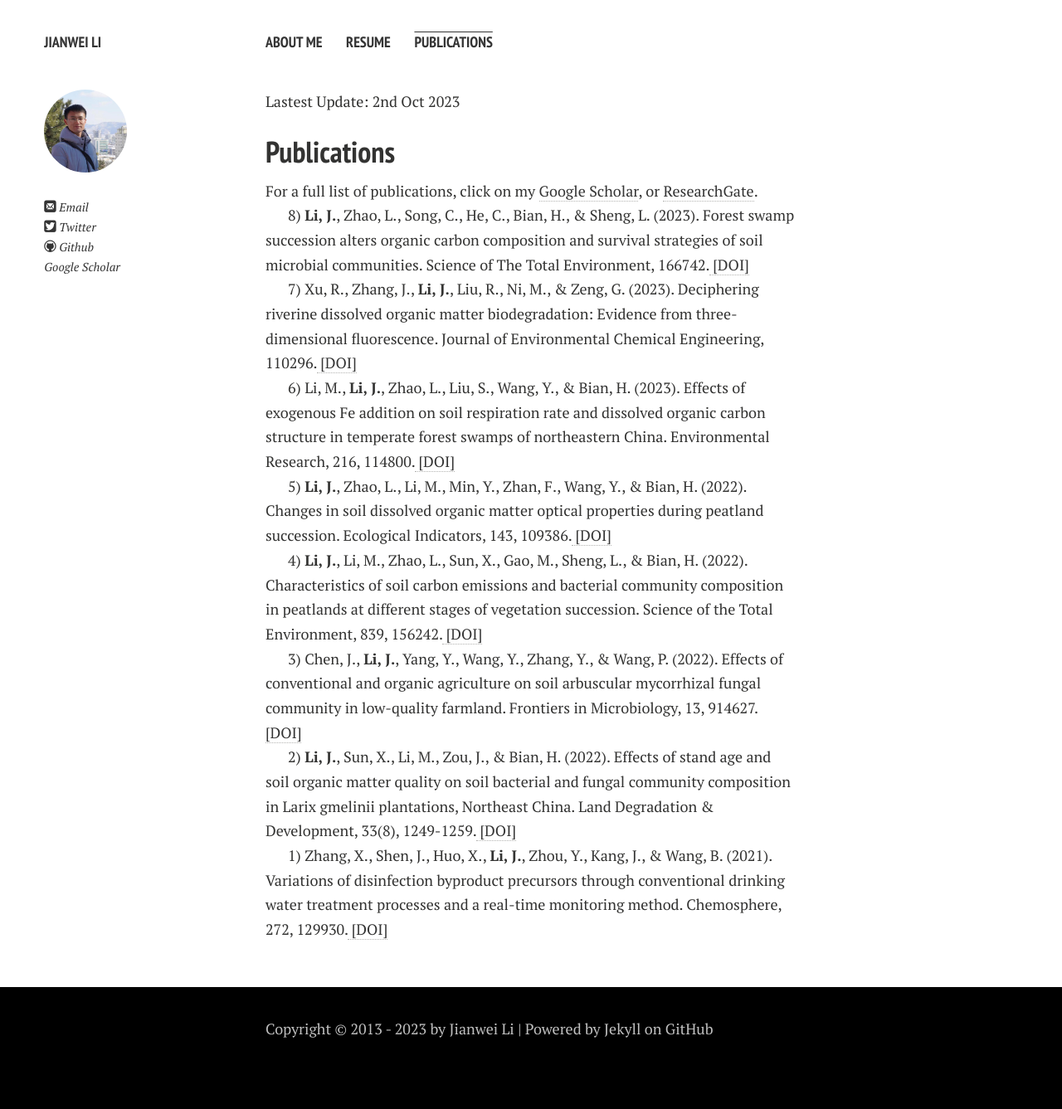
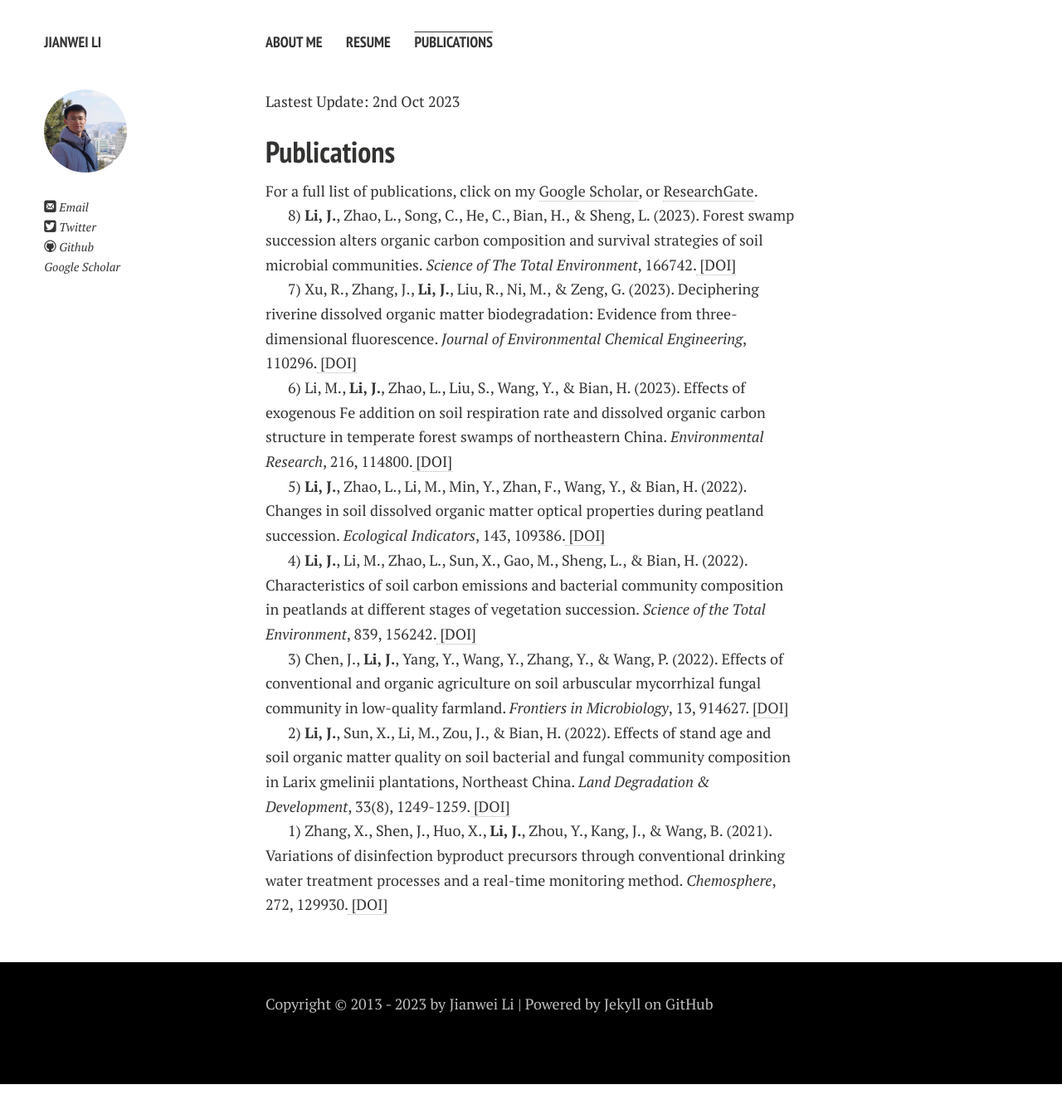
Before and after one commit to lijianweicode/lijianweicode.github.io, a Jekyll site: the page built from publications.md, in a window 1280 px wide. Shown: the whole page at 83% size. Built offline with Jekyll 4.4.1, drawn with Linux system fonts in a browser that asks for light colours; nearby versions of some CDN libraries; comment, search, counter and statistics services are not loaded; a style sheet for code colours, icons or effects is not loaded; after the commit the page ends 1307 px from its top, so only the background shows below that.

Commit message:
publishs

```diff
--- a/publications.md
+++ b/publications.md
@@ -9,19 +9,19 @@ Lastest Update: 2nd Oct 2023
 ## Publications
 <p>For a full list of publications, click on my <a href="(https://scholar.google.com/citations?user=VJYoEEgAAAAJ&hl">Google Scholar</a>, or <a href="(https://www.researchgate.net/profile/Jianwei-Li-31">ResearchGate</a>.
 
-<p>8) <b>Li, J.</b>, Zhao, L., Song, C., He, C., Bian, H., & Sheng, L. (2023). Forest swamp succession alters organic carbon composition and survival strategies of soil microbial communities. Science of The Total Environment, 166742.<a href="(https://doi.org/10.1016/j.scitotenv.2023.166742"> [DOI]</a></p>
+<p>8) <b>Li, J.</b>, Zhao, L., Song, C., He, C., Bian, H., & Sheng, L. (2023). Forest swamp succession alters organic carbon composition and survival strategies of soil microbial communities. <i>Science of The Total Environment</i>, 166742.<a href="(https://doi.org/10.1016/j.scitotenv.2023.166742"> [DOI]</a></p>
 
-<p>7) Xu, R., Zhang, J., <b>Li, J.</b>, Liu, R., Ni, M., & Zeng, G. (2023). Deciphering riverine dissolved organic matter biodegradation: Evidence from three-dimensional fluorescence. Journal of Environmental Chemical Engineering, 110296.<a href="https://doi.org/10.1016/j.jece.2023.110296"> [DOI]</a></p>
+<p>7) Xu, R., Zhang, J., <b>Li, J.</b>, Liu, R., Ni, M., & Zeng, G. (2023). Deciphering riverine dissolved organic matter biodegradation: Evidence from three-dimensional fluorescence. <i>Journal of Environmental Chemical Engineering</i>, 110296.<a href="https://doi.org/10.1016/j.jece.2023.110296"> [DOI]</a></p>
 
-<p>6) Li, M., <b>Li, J.</b>, Zhao, L., Liu, S., Wang, Y., & Bian, H. (2023). Effects of exogenous Fe addition on soil respiration rate and dissolved organic carbon structure in temperate forest swamps of northeastern China. Environmental Research, 216, 114800.<a href="https://doi.org/10.1016/j.envres.2022.114800"> [DOI]</a></p>
+<p>6) Li, M., <b>Li, J.</b>, Zhao, L., Liu, S., Wang, Y., & Bian, H. (2023). Effects of exogenous Fe addition on soil respiration rate and dissolved organic carbon structure in temperate forest swamps of northeastern China. <i>Environmental Research</i>, 216, 114800.<a href="https://doi.org/10.1016/j.envres.2022.114800"> [DOI]</a></p>
 
-<p>5) <b>Li, J.</b>, Zhao, L., Li, M., Min, Y., Zhan, F., Wang, Y., & Bian, H. (2022). Changes in soil dissolved organic matter optical properties during peatland succession. Ecological Indicators, 143, 109386.<a href="https://doi.org/10.1016/j.ecolind.2022.109386"> [DOI]</a></p>
+<p>5) <b>Li, J.</b>, Zhao, L., Li, M., Min, Y., Zhan, F., Wang, Y., & Bian, H. (2022). Changes in soil dissolved organic matter optical properties during peatland succession. <i>Ecological Indicators</i>, 143, 109386.<a href="https://doi.org/10.1016/j.ecolind.2022.109386"> [DOI]</a></p>
 
-<p>4) <b>Li, J.</b>, Li, M., Zhao, L., Sun, X., Gao, M., Sheng, L., & Bian, H. (2022). Characteristics of soil carbon emissions and bacterial community composition in peatlands at different stages of vegetation succession. Science of the Total Environment, 839, 156242.<a href="https://doi.org/10.1016/j.scitotenv.2022.156242"> [DOI]</a></p>
+<p>4) <b>Li, J.</b>, Li, M., Zhao, L., Sun, X., Gao, M., Sheng, L., & Bian, H. (2022). Characteristics of soil carbon emissions and bacterial community composition in peatlands at different stages of vegetation succession. <i>Science of the Total Environment</i>, 839, 156242.<a href="https://doi.org/10.1016/j.scitotenv.2022.156242"> [DOI]</a></p>
 
-<p>3) Chen, J., <b>Li, J.</b>, Yang, Y., Wang, Y., Zhang, Y., & Wang, P. (2022). Effects of conventional and organic agriculture on soil arbuscular mycorrhizal fungal community in low-quality farmland. Frontiers in Microbiology, 13, 914627.<a href="https://doi.org/10.3389/fmicb.2022.914627"> [DOI]</a></p>
+<p>3) Chen, J., <b>Li, J.</b>, Yang, Y., Wang, Y., Zhang, Y., & Wang, P. (2022). Effects of conventional and organic agriculture on soil arbuscular mycorrhizal fungal community in low-quality farmland. <i>Frontiers in Microbiology</i>, 13, 914627.<a href="https://doi.org/10.3389/fmicb.2022.914627"> [DOI]</a></p>
 
-<p>2) <b>Li, J.</b>, Sun, X., Li, M., Zou, J., & Bian, H. (2022). Effects of stand age and soil organic matter quality on soil bacterial and fungal community composition in Larix gmelinii plantations, Northeast China. Land Degradation & Development, 33(8), 1249-1259.<a href="https://doi.org/10.1002/ldr.4219"> [DOI]</a></p>
+<p>2) <b>Li, J.</b>, Sun, X., Li, M., Zou, J., & Bian, H. (2022). Effects of stand age and soil organic matter quality on soil bacterial and fungal community composition in Larix gmelinii plantations, Northeast China. <i>Land Degradation & Development</i>, 33(8), 1249-1259.<a href="https://doi.org/10.1002/ldr.4219"> [DOI]</a></p>
 
 
-<p>1) Zhang, X., Shen, J., Huo, X., <b>Li, J.</b>, Zhou, Y., Kang, J., & Wang, B. (2021). Variations of disinfection byproduct precursors through conventional drinking water treatment processes and a real-time monitoring method. Chemosphere, 272, 129930.<a href="https://doi.org/10.1016/j.chemosphere.2021.129930"> [DOI]</a></p>
+<p>1) Zhang, X., Shen, J., Huo, X., <b>Li, J.</b>, Zhou, Y., Kang, J., & Wang, B. (2021). Variations of disinfection byproduct precursors through conventional drinking water treatment processes and a real-time monitoring method. <i>Chemosphere</i>, 272, 129930.<a href="https://doi.org/10.1016/j.chemosphere.2021.129930"> [DOI]</a></p>
```
